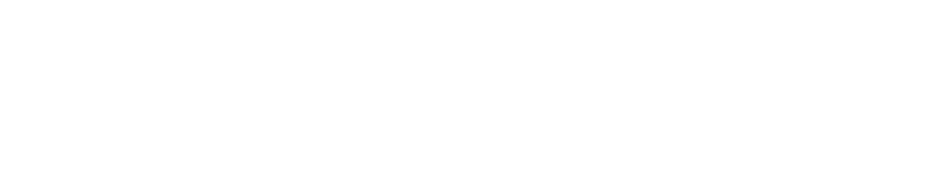
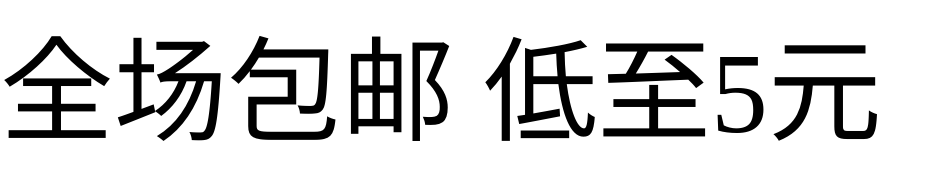
Before and after one commit to gxz3127/exam, a plain HTML site: page src/index.html in a window 1280 px wide. Shown: the whole page, without its empty margins (0-935 px from the left). Drawn offline with Linux system fonts and the light colour scheme.

Commit message:
添加header

```diff
--- a/src/css/style.scss
+++ b/src/css/style.scss
@@ -0,0 +1,27 @@
+*{
+    margin:0;
+    padding:0;
+    list-style:none;
+}
+a,u{
+    text-decoration:none;
+    color:red;
+}
+i,em{
+    font-style:normal
+}
+b{
+    font-weight:normal;
+}
+html,body,.wrap{
+    width: 100%;
+    height:100%;
+    overflow:hidden;
+}
+.wrap{
+    displaY:flex;
+    flex-direction: column;
+}
+header{
+
+}
--- a/src/index.html
+++ b/src/index.html
@@ -4,9 +4,23 @@
     <meta charset="UTF-8">
     <meta name="viewport" content="width=device-width, initial-scale=1.0">
     <meta http-equiv="X-UA-Compatible" content="ie=edge">
+    <link rel="stylesheet" href="./css/style.css">
     <title>Document</title>
 </head>
+<script>
+        document.documentElement.style.fontSize=window.innerWidth/1125*100+"px";
+</script>
 <body>
+         <div class="wrap">
+              <header>
+                     全场包邮  低至5元
+              </header>
+              <section>
 
+              </section>
+              <footer>
+
+              </footer>
+         </div>
 </body>
 </html>
```
Also changed, not shown: src/css/style.css (added), src/css/style.min.css (added).
